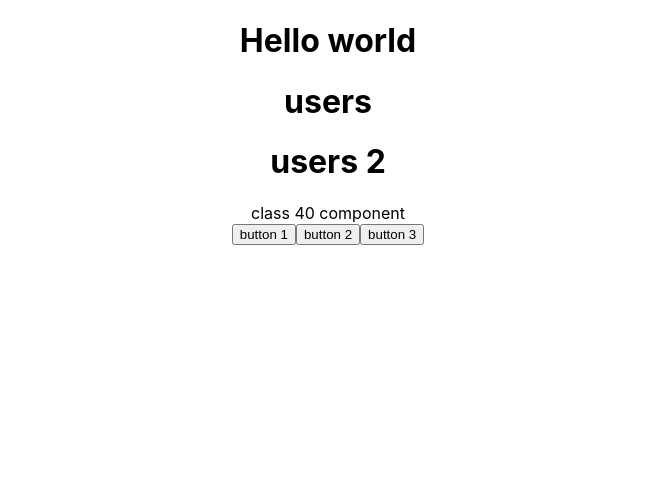
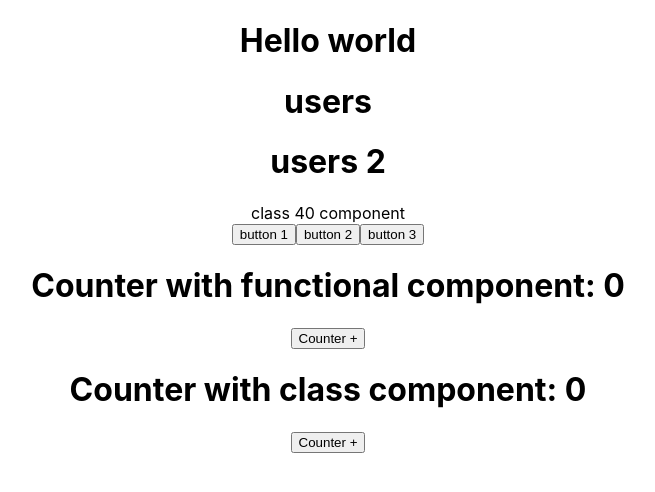
Before and after one commit to Mahreen-Asama/ReactJS, a React (Create React App) app: page / in a window 1280 px wide. Shown: the top 492 px of the page, without its empty margins (312-967 px from the left). Built offline with nearby package versions, Linux system fonts and the light colour scheme.

Commit message:
states in fc

```diff
--- a/src/App.js
+++ b/src/App.js
@@ -3,12 +3,16 @@ import './App.css';
 import User from './User'       // to use any component, we need to import it
 import {User2} from './User'
 import {User3} from './User'
+import {useState} from 'react' //useState is a hook, that allows us to maintain state/update state etc.
 
 function App() {
-  // let name='Mahreen'
+  const [data,setData]=useState(0);   //de-structure(extracting out parameters of this hook) this hook
 
   function apple(){
     alert('function call');
+  }
+  function updateData(){
+    setData(data+1);          //get previous state value + 1
   }
   return (
     <div className="App">
@@ -19,6 +23,12 @@ function App() {
       <button onClick={()=>alert('direct alert')}>button 1</button>
       <button onClick={()=>apple()}>button 2</button>
       <button onClick={apple}>button 3</button>
+
+      <h1>Counter with functional component: {data}</h1>
+      <button onClick={updateData}>Counter +</button>
+
+      <h1>Counter with class component: {data}</h1>
+      <button onClick={updateData}>Counter +</button>
     </div>
   );
 }
```
